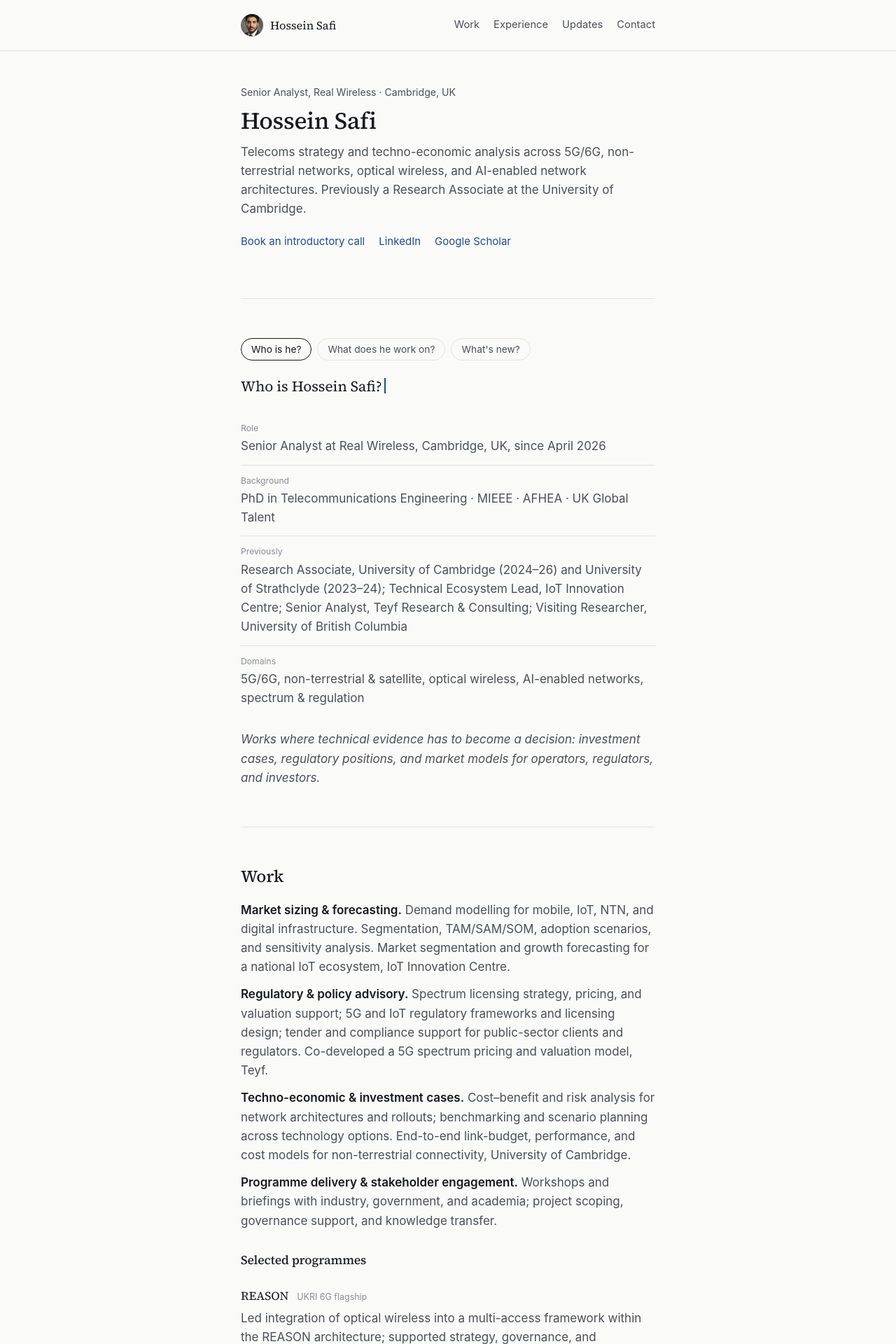
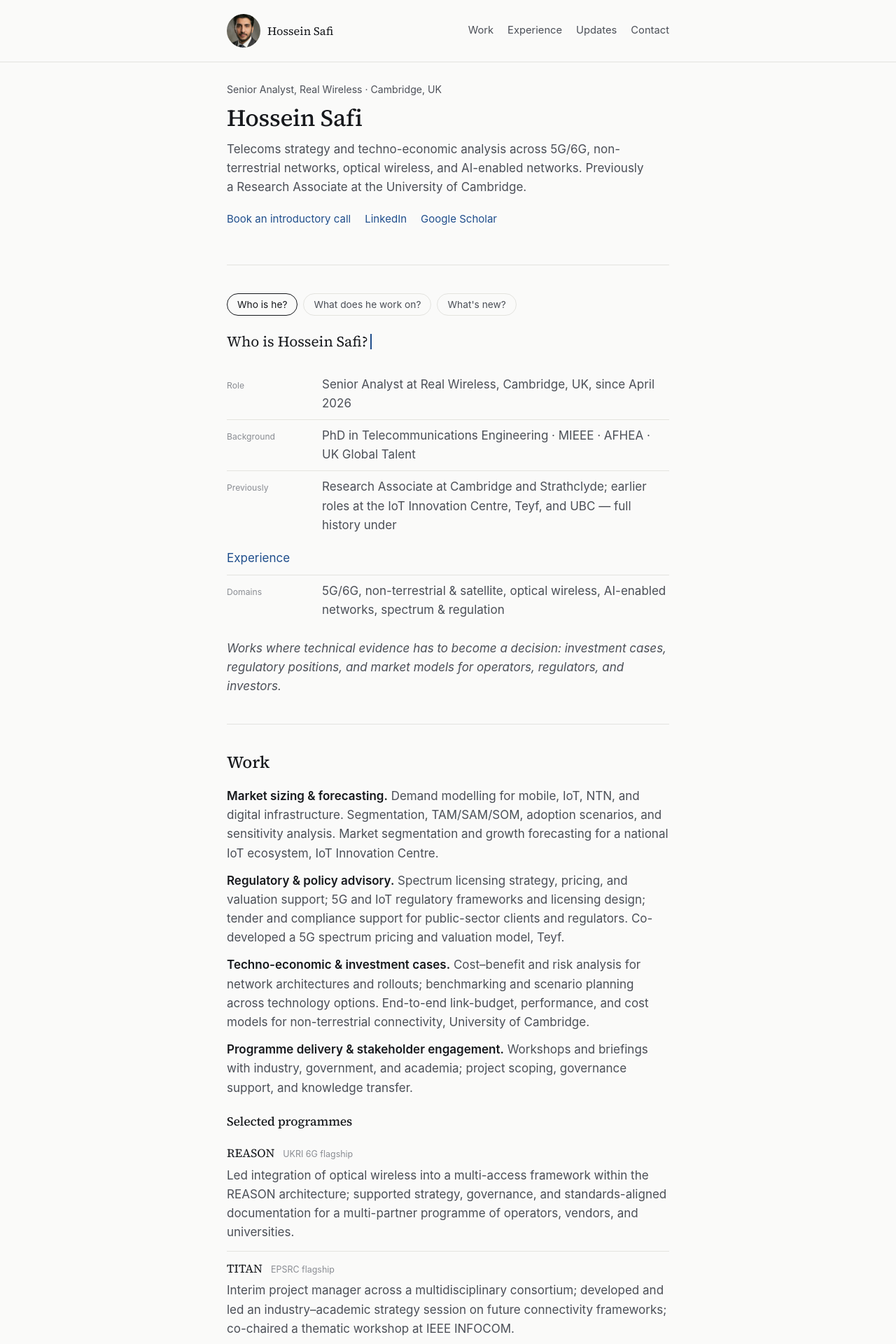
Before and after one commit to hosseinsafi/hosseinsafi.github.io, a Jekyll site: the page built from index.html, in a window 1280 px wide. Shown: the top 1920 px of the page at 70% size. Built offline with Jekyll 4.4.1, drawn with Linux system fonts in a browser that asks for light colours.

Commit message:
Rebuild site: minimal layout, Ask section, Updates feed

```diff
--- a/_layouts/default.html
+++ b/_layouts/default.html
@@ -28,7 +28,7 @@
   <header class="site-header">
     <div class="wrap site-header-inner">
       <a href="{{ '/' | relative_url }}" class="site-brand">
-        <img src="{{ '/assets/profile-photo.jpg' | relative_url }}" alt="" class="brand-photo" width="32" height="32">
+        <img src="{{ '/assets/profile-photo.jpg' | relative_url }}" alt="" class="brand-photo" width="48" height="48">
         <span>Hossein Safi</span>
       </a>
       <nav class="site-nav" aria-label="Primary">
--- a/assets/css/style.css
+++ b/assets/css/style.css
@@ -12,7 +12,7 @@
   --serif: "Source Serif 4", Georgia, "Times New Roman", serif;
   --sans: -apple-system, BlinkMacSystemFont, "Segoe UI", Roboto, Helvetica, Arial, sans-serif;
 
-  --measure: 640px;
+  --measure: 680px;
 }
 
 /* ==========================================================
@@ -54,7 +54,7 @@ h1, h2, h3 {
 }
 h1 { font-size: 2.1rem; margin: 0 0 12px; }
 h2 { font-size: 1.5rem; margin: 0 0 20px; }
-h3 { font-size: 1.1rem; margin: 32px 0 12px; }
+h3 { font-size: 1.1rem; margin: 24px 0 10px; }
 p { margin: 0 0 12px; }
 
 ul { margin: 0; padding: 0; }
@@ -62,7 +62,7 @@ ul { margin: 0; padding: 0; }
 /* ==========================================================
    Section rhythm
    ========================================================== */
-section { padding: 56px 0; border-top: 1px solid var(--rule); }
+section { padding: 40px 0; border-top: 1px solid var(--rule); }
 main > section:first-of-type { border-top: none; }
 
 /* ==========================================================
@@ -85,8 +85,8 @@ main > section:first-of-type { border-top: none; }
   border-bottom: none;
 }
 .brand-photo {
-  width: 32px;
-  height: 32px;
+  width: 48px;
+  height: 48px;
   border-radius: 50%;
   object-fit: cover;
   background: var(--rule);
@@ -99,7 +99,7 @@ main > section:first-of-type { border-top: none; }
 /* ==========================================================
    Hero
    ========================================================== */
-.hero { padding-top: 48px; }
+.hero { padding-top: 28px; }
 .eyebrow { font-size: 0.88rem; color: var(--ink-soft); margin: 0 0 8px; }
 .hero-lede { color: var(--ink-soft); max-width: 56ch; }
 .hero-links {
@@ -146,21 +146,34 @@ main > section:first-of-type { border-top: none; }
 @media (prefers-reduced-motion: reduce) { .ask-cursor { animation: none; } }
 @keyframes blink { 50% { opacity: 0; } }
 
-.brief-list { list-style: none; margin: 0 0 20px; }
+.brief-list { list-style: none; margin: 0 0 18px; }
 .brief-list li {
-  padding: 12px 0;
+  display: grid;
+  grid-template-columns: 116px 1fr;
+  gap: 20px;
+  padding: 9px 0;
   border-bottom: 1px solid var(--rule);
   color: var(--ink-soft);
+  align-items: baseline;
 }
 .brief-list li:last-child { border-bottom: none; }
 .brief-key {
-  display: block;
   font-size: 0.76rem;
   color: var(--ink-faint);
-  margin-bottom: 3px;
+}
+
+@media (max-width: 640px) {
+  .brief-list li { grid-template-columns: 1fr; gap: 2px; }
 }
 
 .ask-summary { color: var(--ink-soft); font-style: italic; margin: 0; }
+
+.ask-panel.is-in { animation: askFadeIn 0.28s ease; }
+@keyframes askFadeIn {
+  from { opacity: 0; transform: translateY(5px); }
+  to { opacity: 1; transform: none; }
+}
+@media (prefers-reduced-motion: reduce) { .ask-panel.is-in { animation: none; } }
 
 .update-list { list-style: none; margin: 0; }
 .update-list li {
@@ -180,7 +193,7 @@ main > section:first-of-type { border-top: none; }
 .practice p strong { color: var(--ink); font-weight: 600; }
 
 .programme-list { list-style: none; margin: 0; }
-.programme-list li { padding: 16px 0; border-bottom: 1px solid var(--rule); }
+.programme-list li { padding: 12px 0; border-bottom: 1px solid var(--rule); }
 .programme-list li:last-child { border-bottom: none; }
 .programme-title {
   font-family: var(--serif);
@@ -202,9 +215,9 @@ main > section:first-of-type { border-top: none; }
 .role-list { display: flex; flex-direction: column; }
 .role {
   display: grid;
-  grid-template-columns: 120px 1fr;
-  gap: 28px;
-  padding: 28px 0;
+  grid-template-columns: 116px 1fr;
+  gap: 20px;
+  padding: 20px 0;
   border-bottom: 1px solid var(--rule);
 }
 .role:last-child { border-bottom: none; }
--- a/assets/js/ask.js
+++ b/assets/js/ask.js
@@ -6,34 +6,49 @@
 
   const prefersReduced = window.matchMedia('(prefers-reduced-motion: reduce)').matches;
 
-  function setQuery(text, { typewriter }) {
-    if (!typewriter || prefersReduced) {
+  function typeQuery(text) {
+    return new Promise((resolve) => {
+      if (prefersReduced) {
         queryText.textContent = text;
+        resolve();
         return;
       }
       queryText.textContent = '';
       const chars = Array.from(text);
       let i = 0;
       const tick = () => {
-      if (i >= chars.length) return;
+        if (i >= chars.length) { resolve(); return; }
         queryText.textContent += chars[i];
         i += 1;
-      setTimeout(tick, 22 + Math.random() * 26);
+        setTimeout(tick, 16 + Math.random() * 18);
       };
       tick();
+    });
   }
 
-  function activate(tab, opts) {
+  async function activate(tab) {
     tabs.forEach((t) => t.setAttribute('aria-selected', String(t === tab)));
-    panels.forEach((p) => { p.hidden = p.id !== tab.getAttribute('aria-controls'); });
-    setQuery(tab.dataset.q, opts);
+
+    const targetId = tab.getAttribute('aria-controls');
+    await typeQuery(tab.dataset.q);
+
+    panels.forEach((p) => {
+      if (p.id !== targetId) { p.hidden = true; return; }
+      p.hidden = false;
+      if (prefersReduced) return;
+      p.classList.remove('is-in');
+      void p.offsetWidth; // restart the animation each time
+      p.classList.add('is-in');
+    });
   }
 
   tabs.forEach((tab) => {
-    tab.addEventListener('click', () => activate(tab, { typewriter: false }));
+    tab.addEventListener('click', () => {
+      if (tab.getAttribute('aria-selected') === 'true') return;
+      activate(tab);
+    });
   });
 
-  // Type out the initially selected question once, on load.
   const initial = document.querySelector('.ask-tab[aria-selected="true"]') || tabs[0];
-  activate(initial, { typewriter: true });
+  activate(initial);
 })();
--- a/index.html
+++ b/index.html
@@ -9,7 +9,7 @@ description: >-
 <section class="hero">
   <p class="eyebrow">Senior Analyst, Real Wireless · Cambridge, UK</p>
   <h1>Hossein Safi</h1>
-  <p class="hero-lede">Telecoms strategy and techno-economic analysis across 5G/6G, non-terrestrial networks, optical wireless, and AI-enabled network architectures. Previously a Research Associate at the University of Cambridge.</p>
+  <p class="hero-lede">Telecoms strategy and techno-economic analysis across 5G/6G, non-terrestrial networks, optical wireless, and AI-enabled networks. Previously a Research Associate at the University of Cambridge.</p>
   <p class="hero-links">
     <a href="https://calendar.app.google/G5mBLu5Wmue2BrTTA" target="_blank" rel="noopener">Book an introductory call</a>
     <a href="https://www.linkedin.com/in/hossein-safi-66674680/" target="_blank" rel="noopener">LinkedIn</a>
@@ -30,7 +30,7 @@ description: >-
     <ul class="brief-list">
       <li><span class="brief-key">Role</span>Senior Analyst at Real Wireless, Cambridge, UK, since April 2026</li>
       <li><span class="brief-key">Background</span>PhD in Telecommunications Engineering · MIEEE · AFHEA · UK Global Talent</li>
-      <li><span class="brief-key">Previously</span>Research Associate, University of Cambridge (2024&ndash;26) and University of Strathclyde (2023&ndash;24); Technical Ecosystem Lead, IoT Innovation Centre; Senior Analyst, Teyf Research &amp; Consulting; Visiting Researcher, University of British Columbia</li>
+      <li><span class="brief-key">Previously</span>Research Associate at Cambridge and Strathclyde; earlier roles at the IoT Innovation Centre, Teyf, and UBC &mdash; full history under <a href="#experience">Experience</a></li>
       <li><span class="brief-key">Domains</span>5G/6G, non-terrestrial &amp; satellite, optical wireless, AI-enabled networks, spectrum &amp; regulation</li>
     </ul>
     <p class="ask-summary">Works where technical evidence has to become a decision: investment cases, regulatory positions, and market models for operators, regulators, and investors.</p>
```
Lines whose indentation alone changed are shown as unchanged.
